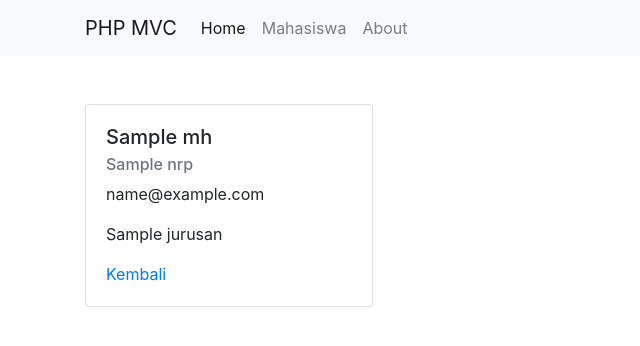
After one commit to Sidiq08/rekweb-mvc-173040016, a PHP site: the page made by app/views/mahasiswa/detail.php in a window 1280 px wide. The commit adds this page. Shown: the top 346 px of the page, without its empty margins (0-640 px from the left). Run offline with PHP 8.4, Linux system fonts and the light colour scheme; the template is opened without the code that fills it: most values are stand-ins (such as "Sample title", 1, 10 or a date in 2020); some libraries are stand-ins or nearby versions.

Commit message:
8 Database Wrapper 2Menambahkan single Link

```diff
--- a/app/core/Database.php
+++ b/app/core/Database.php
@@ -63,6 +63,6 @@ class Database{
 
 	public function single(){
 		$this->execute();
-		return $this->stmt->fecth(PDO::FETCH_ASSOC);
+		return $this->stmt->fetch(PDO::FETCH_ASSOC);
 	}
 }
--- a/app/models/Mahasiswa_model.php
+++ b/app/models/Mahasiswa_model.php
@@ -14,4 +14,10 @@ class Mahasiswa_model {
 		$this->db->query('SELECT * FROM ' . $this->table);
 		return $this->db->resultSet();
 	}
+
+	public function getMahasiswaById($id){
+		$this->db->query('SELECT * FROM ' . $this->table . ' WHERE id=:id');
+		$this->db->bind('id', $id);
+		return $this->db->single();
+	}
 }
--- /dev/null
+++ b/app/views/mahasiswa/detail.php
@@ -0,0 +1,11 @@
+<div class="container mt-5">
+	<div class="card" style="width: 18rem;">
+  <div class="card-body">
+    <h5 class="card-title"><?= $data['mhs']['nama']; ?></h5>
+    <h6 class="card-subtitle mb-2 text-muted"><?= $data['mhs']['nrp']; ?></h6>
+    <p class="card-text"><?= $data['mhs']['email']; ?></p>
+    <p class="card-text"><?= $data['mhs']['jurusan']; ?></p>
+    <a href="<?= BASEURL; ?>/mahasiswa" class="card-link">Kembali</a>
+  </div>
+</div>
+</div>
```
Also changed, not shown: app/controllers/Mahasiswa.php (+9 -0 lines), app/views/mahasiswa/index.php (+5 -5 lines).
